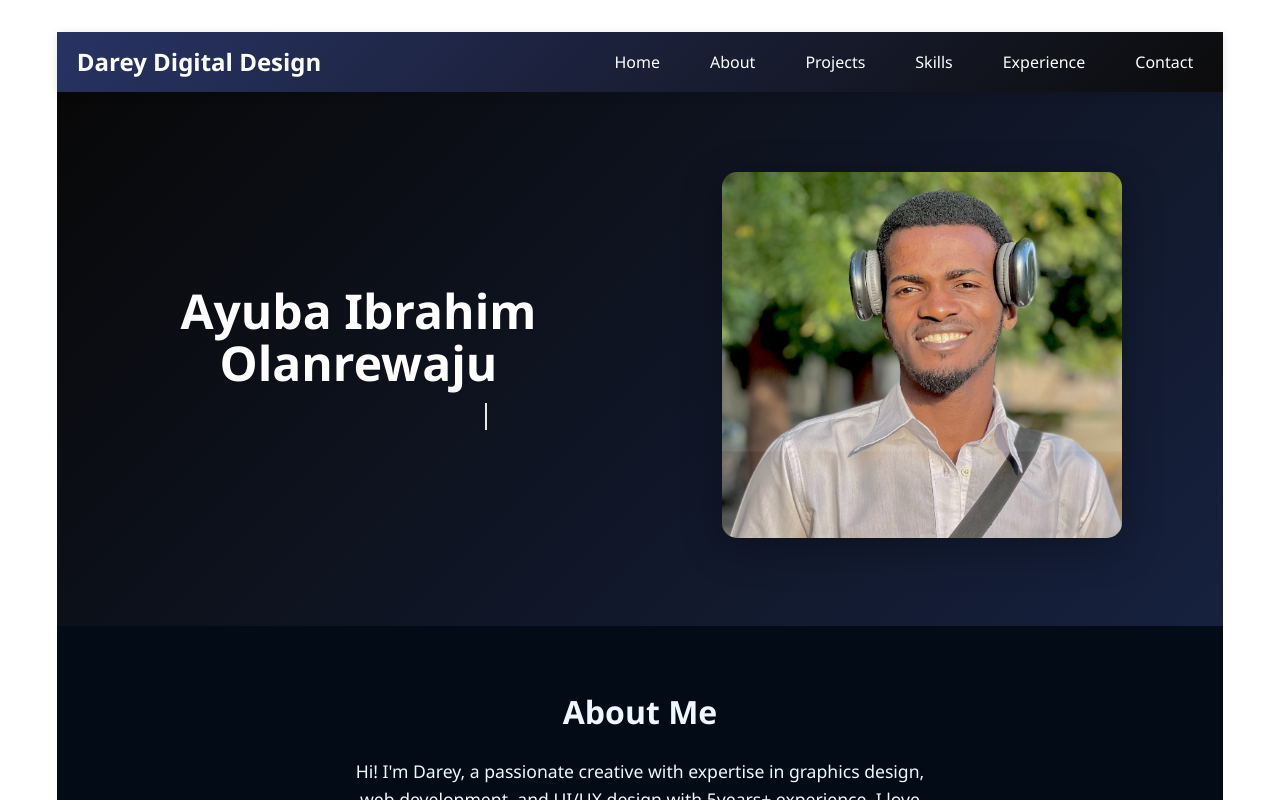
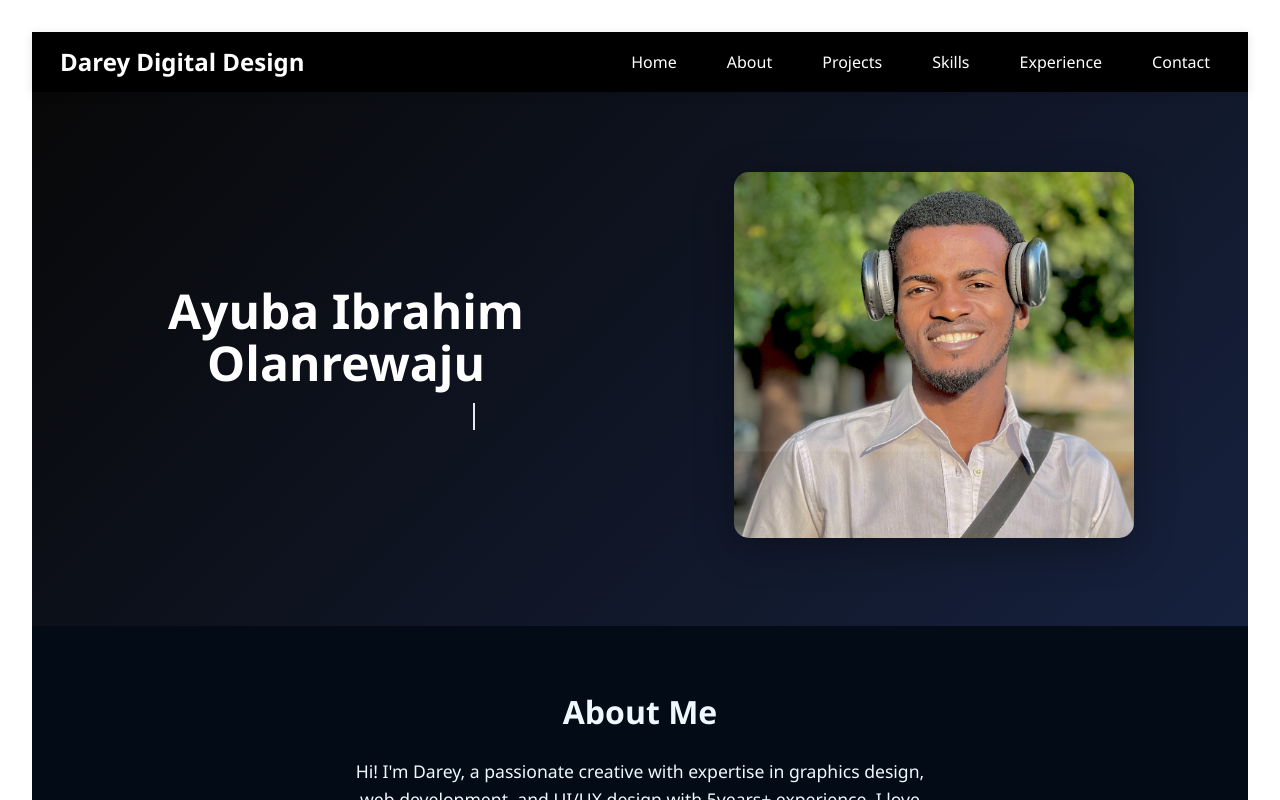
Before and after one commit to Holuwadamilarey105/my-react-app, a React (Vite) app: page / in a window 1280 px wide. Shown: the top 800 px of the page. Built offline with nearby package versions, Linux system fonts and the light colour scheme; the HTML template or start-up script is replaced by a standard one.

Commit message:
Update navbar background to black and improve main body layout

```diff
--- a/src/App.css
+++ b/src/App.css
@@ -2,6 +2,11 @@
   margin: 0;
   padding: 0;
   box-sizing: border-box;
+}
+
+html, body, #root {
+  width: 100%;
+  height: 100%;
 }
 
 html {
@@ -13,6 +18,13 @@ body {
   line-height: 1.6;
   color: #333;
   overflow-x: hidden;
+}
+
+.App {
+  width: 100%;
+  min-height: 100vh;
+  display: flex;
+  flex-direction: column;
 }
 
 .container {
--- a/src/styles/Navbar.css
+++ b/src/styles/Navbar.css
@@ -1,5 +1,5 @@
 .navbar {
-  background: linear-gradient(135deg, #283363 0%, #0c0c0c 100%);
+  background: #000000;
   padding: 0;
   position: sticky;
   top: 0;
```
